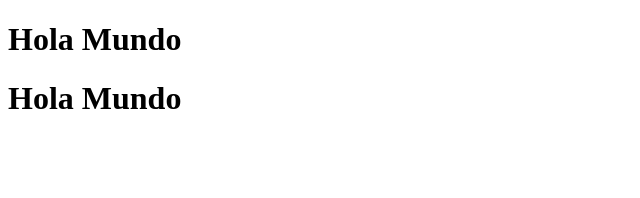
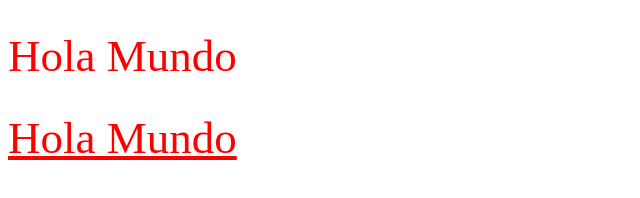
Before and after one commit to AlfredoGuatemala/gitclass, a plain HTML site: page index.html in a window 1280 px wide. Shown: the whole page, without its empty margins (0-640 px from the left). Drawn offline with Linux system fonts and the light colour scheme.

Commit message:
selectores css

```diff
--- a/index.html
+++ b/index.html
@@ -5,10 +5,11 @@
         <meta http-equiv="X-UA-Compatible" content="IE=edge">
         <meta name="viewport" content="width=device-width, initial-scale=1.0">
         <title>Document</title>
+        <link rel="stylesheet" href="styles.css">
     </head>
     <body>
-        <h1>Hola Mundo</h1>
-        <h1>Hola Mundo</h1>
+        <h1 id="palabra">Hola Mundo</h1>
+        <h1 class="palabras  palabras2">Hola Mundo</h1>
         <div></div>
     </body>
 </html>
--- a/styles.css
+++ b/styles.css
@@ -0,0 +1,26 @@
+/* Selector de tagname */
+h1 {
+    color: red;
+    font-size: 45px;
+}
+
+/* Selector universal */
+* {
+    color:seagreen;
+}
+
+/* Selector ID */
+
+#palabra {
+    font-weight:normal;
+}
+
+/* Selector de clase */
+
+.palabras {
+    font-weight: lighter;
+}
+
+.palabras2 {
+    text-decoration: underline;
+}
```
